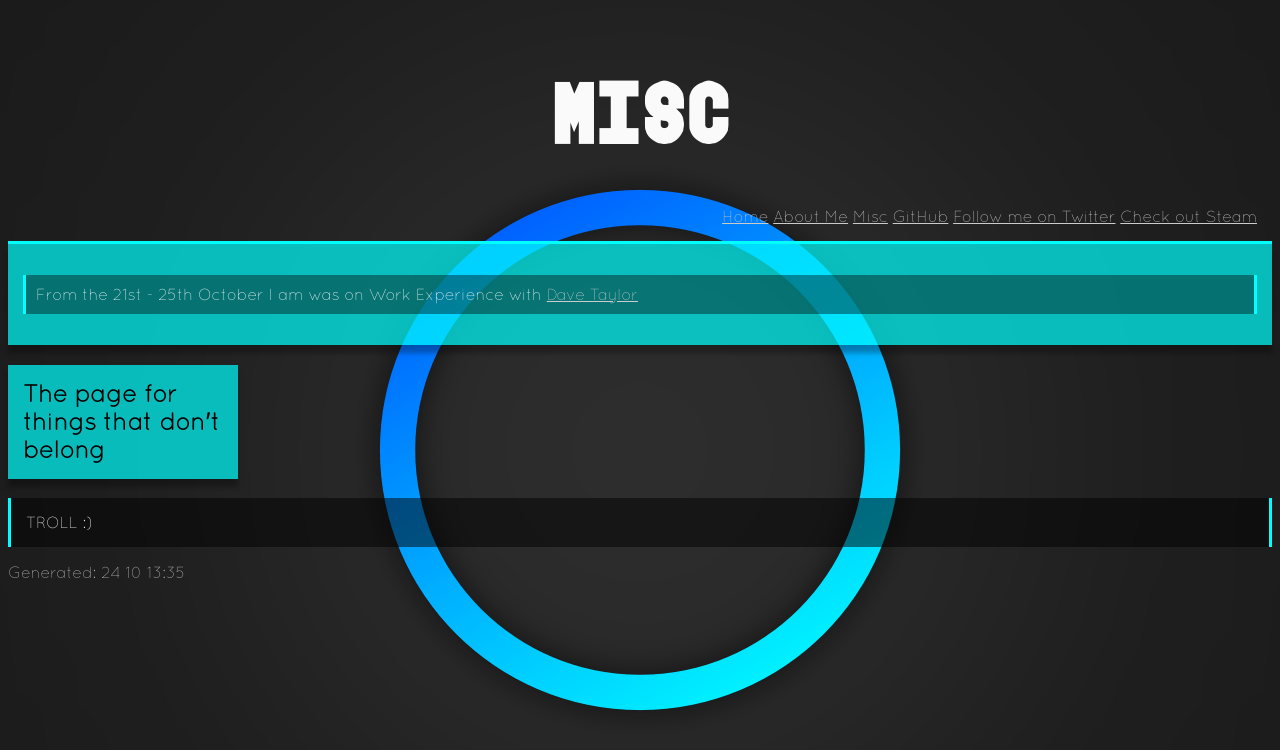
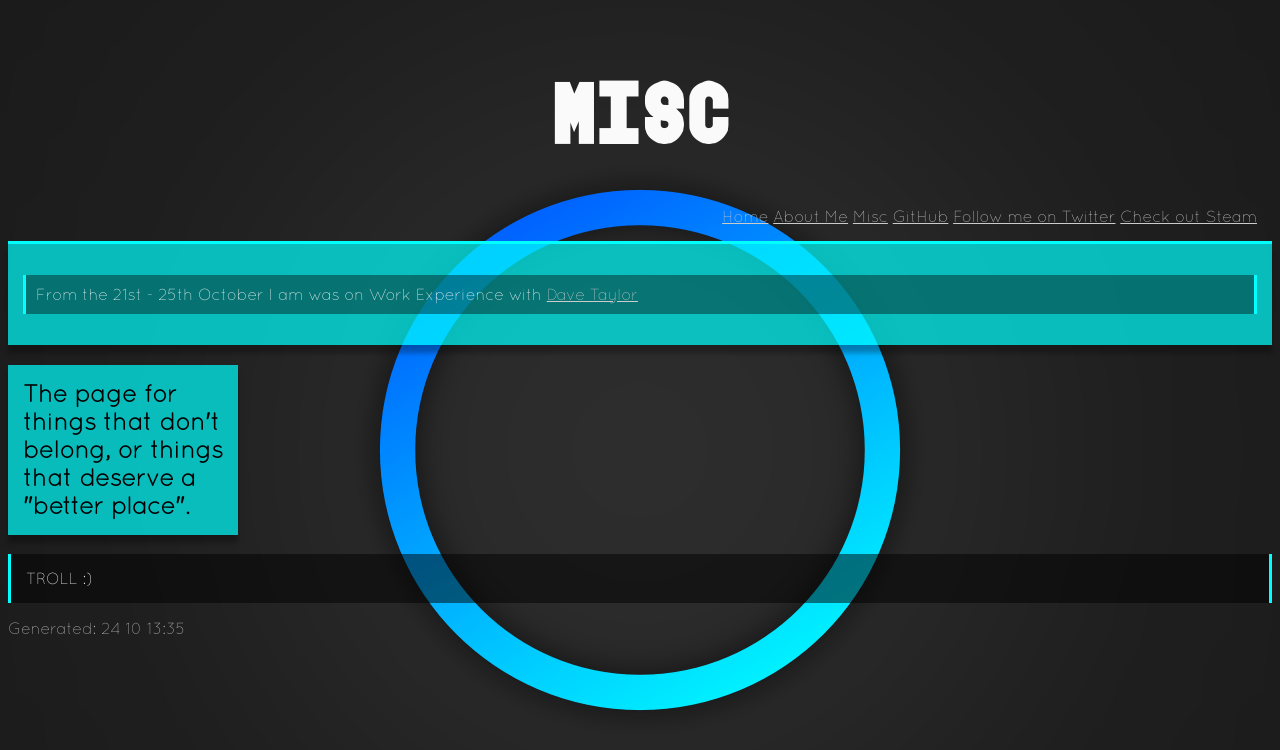
Before and after one commit to boffnoff/boffnoff.github.com, a Jekyll site: the page built from misc.html, in a window 1280 px wide. Shown: the top 750 px of the page. Built offline with Jekyll 4.4.1, drawn with Linux system fonts in a browser that asks for light colours; a script that is not in the unit is left out.

Commit message:
removed game embed code, still thinking about what I should add though...

```diff
--- a/_layouts/master.html
+++ b/_layouts/master.html
@@ -28,9 +28,6 @@
 
   </footer>
 
-
-<!-- Insert this code before your </body> tag -->
-<script src="http://www.miniclip.com/js/game-embed.js"></script>
 </body>
 
 </html>
--- a/misc.html
+++ b/misc.html
@@ -7,14 +7,10 @@
     <p>From the 21st - 25th October I am was on Work Experience with <a href="https://github.com/davetayls">Dave Taylor</a> </p>
   </div>
 <h2 style="width:200px;">
-  The page for things that don't belong
+  The page for things that don't belong, or things that deserve a "better place".
 </h2>
 
 
-
-
-<!-- Place this code where you'd like the game to appear -->
-<div id="miniclip-game-embed" data-game-name="commando-rush" data-theme="1" data-width="680" data-height="520"></div>
 
 
 
```
